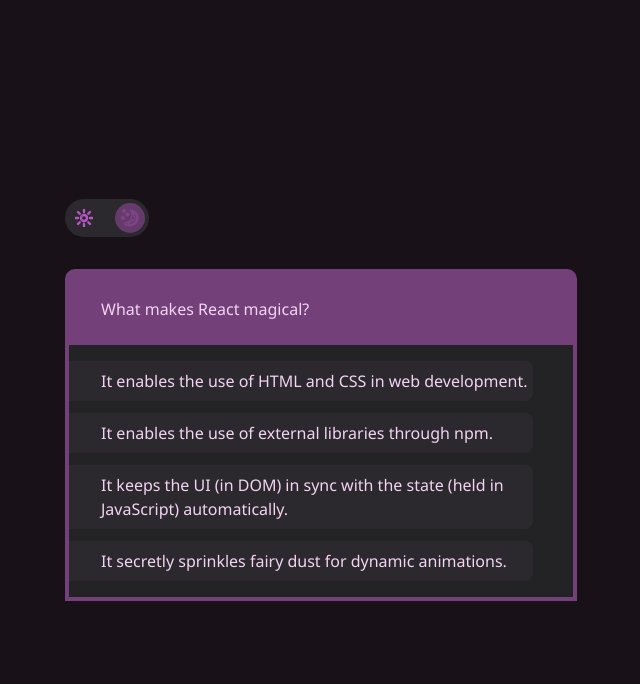
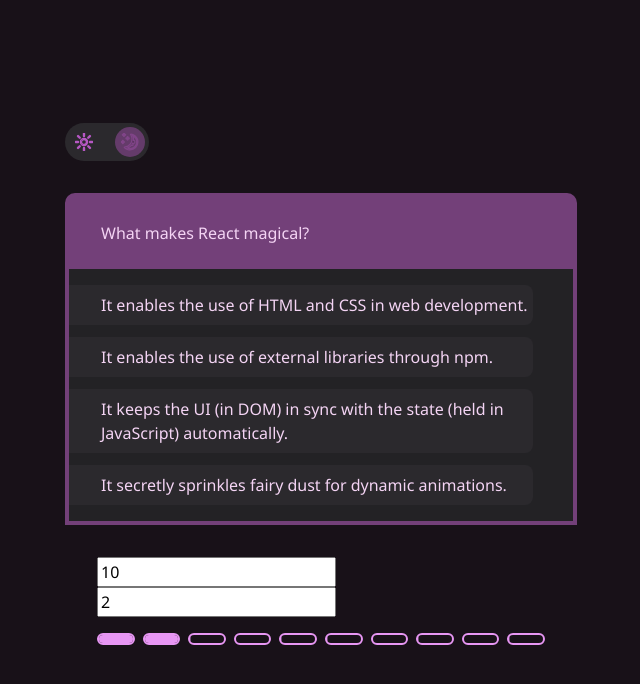
Before and after one commit to andrewnessinjim/quiz-app, a React (Create React App) app: page / in a window 1280 px wide. Shown: the top 684 px of the page, without its empty margins (319-959 px from the left). Built offline with nearby package versions, Linux system fonts and the light colour scheme.

Commit message:
Quiz progress bar component

```diff
--- a/package.json
+++ b/package.json
@@ -7,8 +7,10 @@
   "dependencies": {
     "@radix-ui/colors": "2.1.0",
     "@radix-ui/react-icons": "^1.3.0",
+    "@radix-ui/react-progress": "^1.0.3",
     "@radix-ui/react-radio-group": "1.1.3",
     "@radix-ui/react-toggle": "^1.0.3",
+    "lodash": "^4.17.21",
     "react": "18.2.0",
     "react-dom": "18.2.0",
     "react-scripts": "5.0.1",
--- a/src/App.js
+++ b/src/App.js
@@ -4,12 +4,14 @@
 import GlobalStyles from "./GlobalStyles";
 import React from "react";
 import ThemeToggle from "./components/ThemeToggle";
+import QuizProgressPlayground from "./components/QuizProgressPlayground";
 
 export default function App() {
   return (
     <AppThemeProvider>
       <ThemeToggle />
       <QuestionCard question={data[0].question} choices={data[0].choices} />
+      <QuizProgressPlayground />
       <GlobalStyles />
     </AppThemeProvider>
   );
--- a/src/GlobalStyles.js
+++ b/src/GlobalStyles.js
@@ -31,6 +31,7 @@
         -webkit-font-smoothing: antialiased;
         font-family: "Segoe UI", sans-serif;
         background-color: ${(p) => p.theme.colors.plum1};
+        color: ${(p) => p.theme.colors.plum11};
 
         display: flex;
         justify-content: center;
--- /dev/null
+++ b/src/components/QuizProgress/QuizProgress.jsx
@@ -0,0 +1,61 @@
+import PropTypes from "prop-types";
+import styled from "styled-components";
+import * as _ from "lodash";
+import * as Progress from "@radix-ui/react-progress";
+
+const StProgressRoot = styled(Progress.Root)`
+  margin-top: 16px;
+  width: 100%;
+  max-width: 32rem;
+`;
+
+const StProgressIndicator = styled(Progress.Indicator)`
+  display: flex;
+  width: 100%;
+  gap: 8px;
+`;
+
+const StProgressSegment = styled.div`
+  --fill-color: ${(p) => p.theme.colors.plum11};
+  --empty-color: white;
+  --border-radius: 6px;
+  --border: 2px solid ${(p) => p.theme.colors.plum11};
+
+  flex: 1;
+  height: 12px;
+  border-radius: var(--border-radius);
+  border: var(--border);
+  position: relative;
+  overflow: clip;
+
+  &::before {
+    position: absolute;
+    display: block;
+    content: " ";
+    inset: 0;
+    background: ${(p) => p.theme.colors.plum11};
+    transform: ${(p) =>
+      p.$isCompleted ? "translateX(0)" : "translateX(-100%)"};
+    transition: 150ms transform ease-in;
+  }
+`;
+
+function QuizProgress({ total, completed }) {
+  console.log({ completed });
+  return (
+    <StProgressRoot value={completed} max={total}>
+      <StProgressIndicator>
+        {_.range(total).map((num) => (
+          <StProgressSegment $isCompleted={num < completed} key={num} />
+        ))}
+      </StProgressIndicator>
+    </StProgressRoot>
+  );
+}
+
+QuizProgress.propTypes = {
+  total: PropTypes.number,
+  completed: PropTypes.number,
+};
+
+export default QuizProgress;
--- /dev/null
+++ b/src/components/QuizProgress/index.js
@@ -0,0 +1,2 @@
+export * from "./QuizProgress";
+export { default } from "./QuizProgress";
--- /dev/null
+++ b/src/components/QuizProgressPlayground/QuizProgressPlayground.js
@@ -0,0 +1,41 @@
+import React from "react";
+import styled from "styled-components";
+import QuizProgress from "../QuizProgress";
+
+const Wrapper = styled.div`
+  padding: 32px;
+`;
+
+const NumInputWrapper = styled.div``;
+
+function QuizProgressPlayground() {
+  const totalQuestionsId = React.useId("total-questions");
+  const [totalQuestions, setTotalQuestionsValue] = React.useState(10);
+
+  const completedQuestionsId = React.useId("completed-questions");
+  const [completedQuestions, setCompletedQuestionsValue] = React.useState(2);
+
+  return (
+    <Wrapper>
+      <NumInputWrapper>
+        <input
+          type="number"
+          id={totalQuestionsId}
+          value={totalQuestions}
+          onChange={(e) => setTotalQuestionsValue(e.target.value)}
+        />
+      </NumInputWrapper>
+      <NumInputWrapper>
+        <input
+          type="number"
+          id={completedQuestionsId}
+          value={completedQuestions}
+          onChange={(e) => setCompletedQuestionsValue(e.target.value)}
+        />
+      </NumInputWrapper>
+      <QuizProgress total={totalQuestions} completed={completedQuestions} />
+    </Wrapper>
+  );
+}
+
+export default QuizProgressPlayground;
--- /dev/null
+++ b/src/components/QuizProgressPlayground/index.js
@@ -0,0 +1,2 @@
+export * from "./QuizProgressPlayground";
+export { default } from "./QuizProgressPlayground";
```
Also changed, not shown: 2 other files (tests, documents, lock files or other folders).
